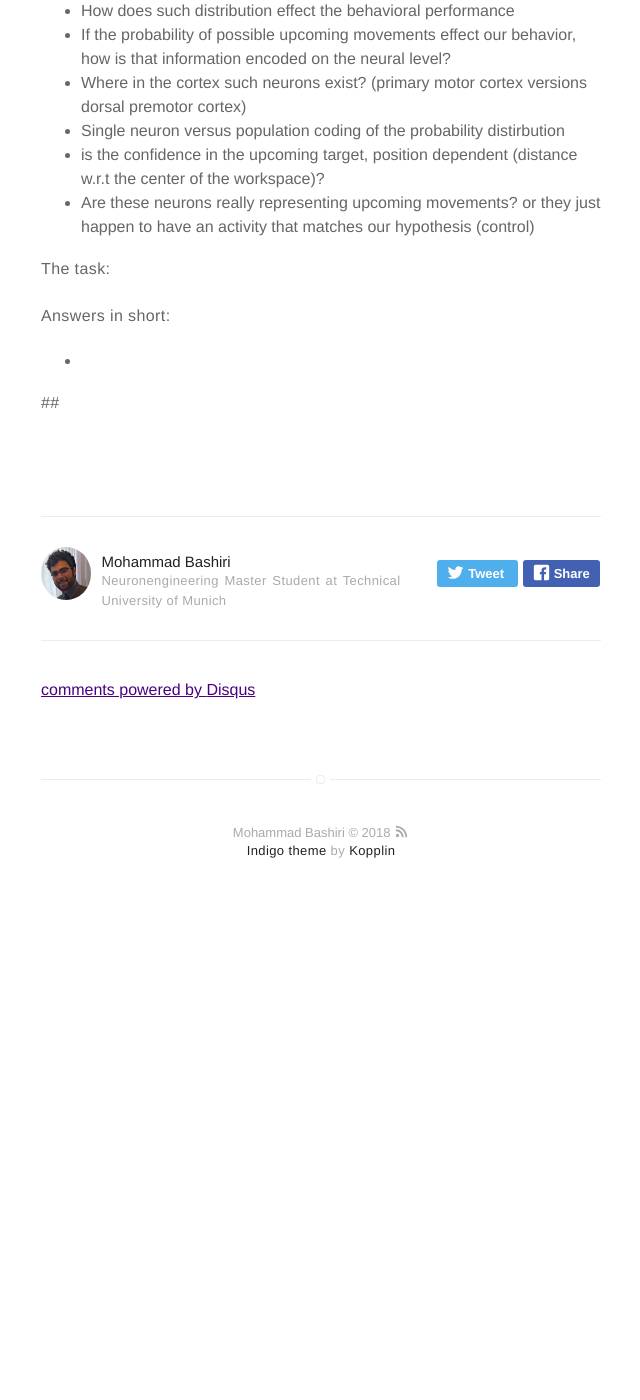
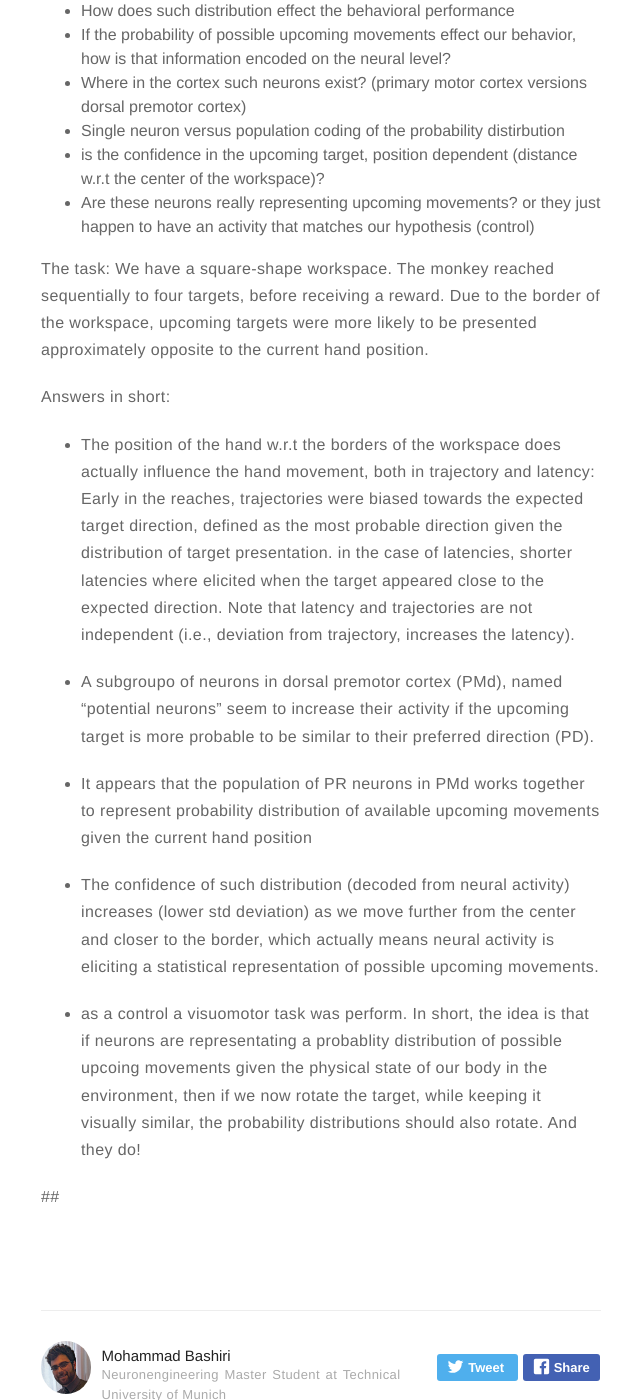
Before and after one commit to mohammadbashiri/mohammadbashiri.github.io-old, a Jekyll site: the page built from _posts/2018-07-02-Presentation at FranklinLab.markdown, in a window 1280 px wide and 1400 px high, scrolled down 875 px. Shown: the whole window, without its empty margins (319-959 px from the left). Built offline with Jekyll 4.4.1, drawn with Linux system fonts in a browser that asks for light colours; comment, search, counter and statistics services are not loaded; before the commit the page ends 1797 px from its top, so only the background shows below that; some of the changed text lies outside the part shown.

Commit message:
added more text to presentaton blog post

```diff
--- a/_posts/2018-07-02-Presentation at FranklinLab.markdown
+++ b/_posts/2018-07-02-Presentation at FranklinLab.markdown
@@ -12,7 +12,7 @@ author: mohammadbashiri
 
 ## Population Coding of Conditional Probability Distributions in Dorsal Premotor Cortex
 
-Today I presented a new paper at Franklin Lab (Sport department, Technical University of Munich) about a paper ([link]) recently publish by <a href="http://kordinglab.com/">KordingLab</a> in Nature Communication.
+Today I presented a new paper at Franklin Lab (Sport department, Technical University of Munich) about a paper ([link]) recently publish by <a href="http://kordinglab.com/" terget="_balnk">KordingLab</a> in Nature Communication.
 
 The authors of the paper are Joshua I. Glaser, Matthew G. Perich, Pavan Ramkumar, Lee E. Miller & Konrad P. Kording
 
@@ -20,7 +20,7 @@ The authors of the paper are Joshua I. Glaser, Matthew G. Perich, Pavan Ramkumar
 
 In day-to-day motor movements, we are always constrained by the physics of our body as well as the environment which in turn limits the numebr of possible movements that we can perform. In other words, considering the state of our body in the world, some movements may be more probable than others. The result is essentially a probability distribution over possible movements. The question is How does the brain represent these probability distributions?
 
-More specifically we are interested in the followings:
+More specifically, we are interested in the followings:
 
 - How does such distribution effect the behavioral performance
 - If the probability of possible upcoming movements effect our behavior, how is that information encoded on the neural level?
@@ -30,13 +30,20 @@ More specifically we are interested in the followings:
 - Are these neurons really representing upcoming movements? or they just happen to have an activity that matches our hypothesis (control)
 
 
-The task:
-
+<b>The task</b>: We have a square-shape workspace. The monkey reached sequentially to four targets, before receiving a reward. Due to the border of the workspace, upcoming targets were more likely to be presented approximately opposite to the current hand position.
 
 
 Answers in short:
 
--
+- The position of the hand w.r.t the borders of the workspace does actually influence the hand movement, both in trajectory and latency: Early in the reaches, trajectories were biased towards the expected target direction, defined as the  most probable direction given the distribution of target presentation. in the case of latencies, shorter latencies where elicited when the target appeared close to the expected direction. Note that latency and trajectories are not independent (i.e., deviation from trajectory, increases the latency).
+
+- A subgroupo of neurons in dorsal premotor cortex (PMd), named "potential neurons" seem to increase their activity if the upcoming target is more probable to be similar to their preferred direction (PD).
+
+- It appears that the population of PR neurons in PMd works together to represent probability distribution of available upcoming movements given the current hand position
+
+- The confidence of such distribution (decoded from neural activity) increases (lower std deviation) as we move further from the center and closer to the border, which actually means neural activity is eliciting a statistical representation of possible upcoming movements.
+
+- as a control a visuomotor task was perform. In short, the idea is that if neurons are representating a probablity distribution of possible upcoing movements given the physical state of our body in the environment, then if we now rotate the target, while keeping it visually similar, the probability distributions should also rotate. And they do!
 
 
 [1]: https://www.nature.com/articles/s41467-018-04062-6
```
